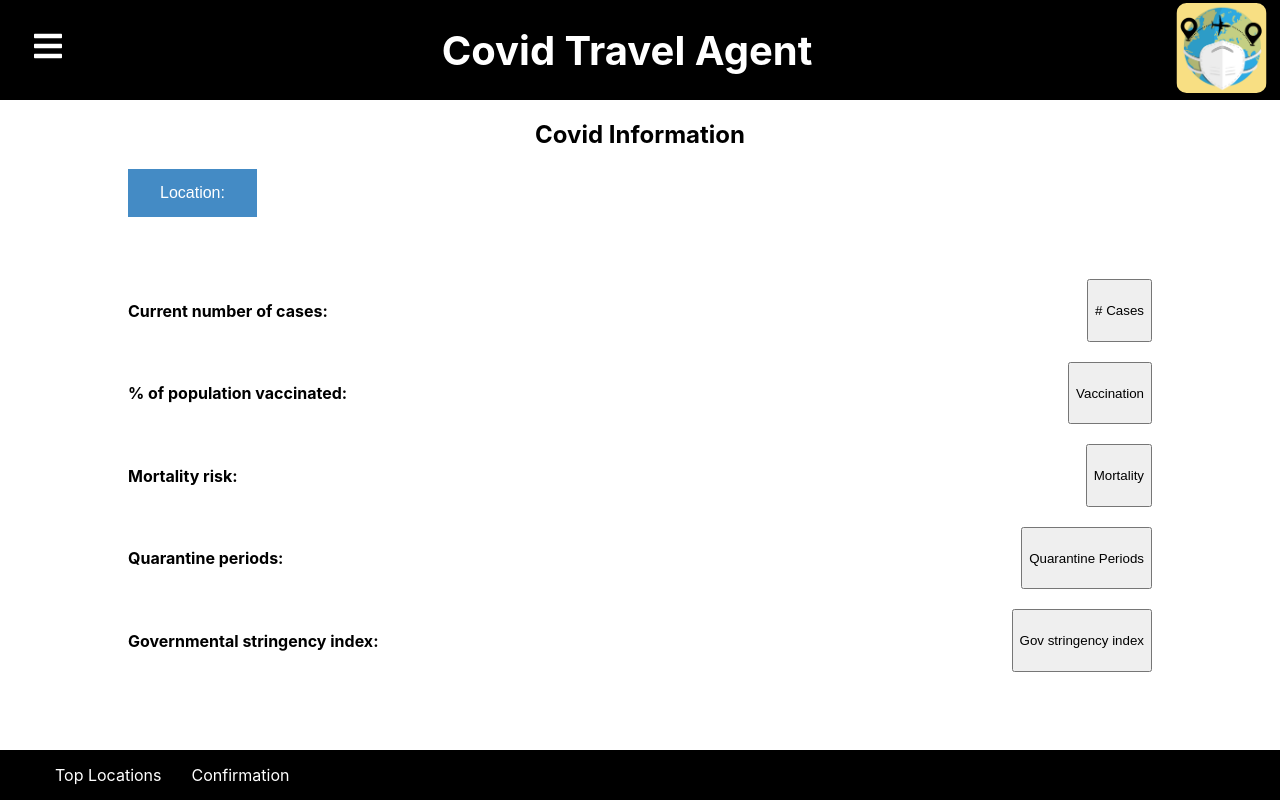
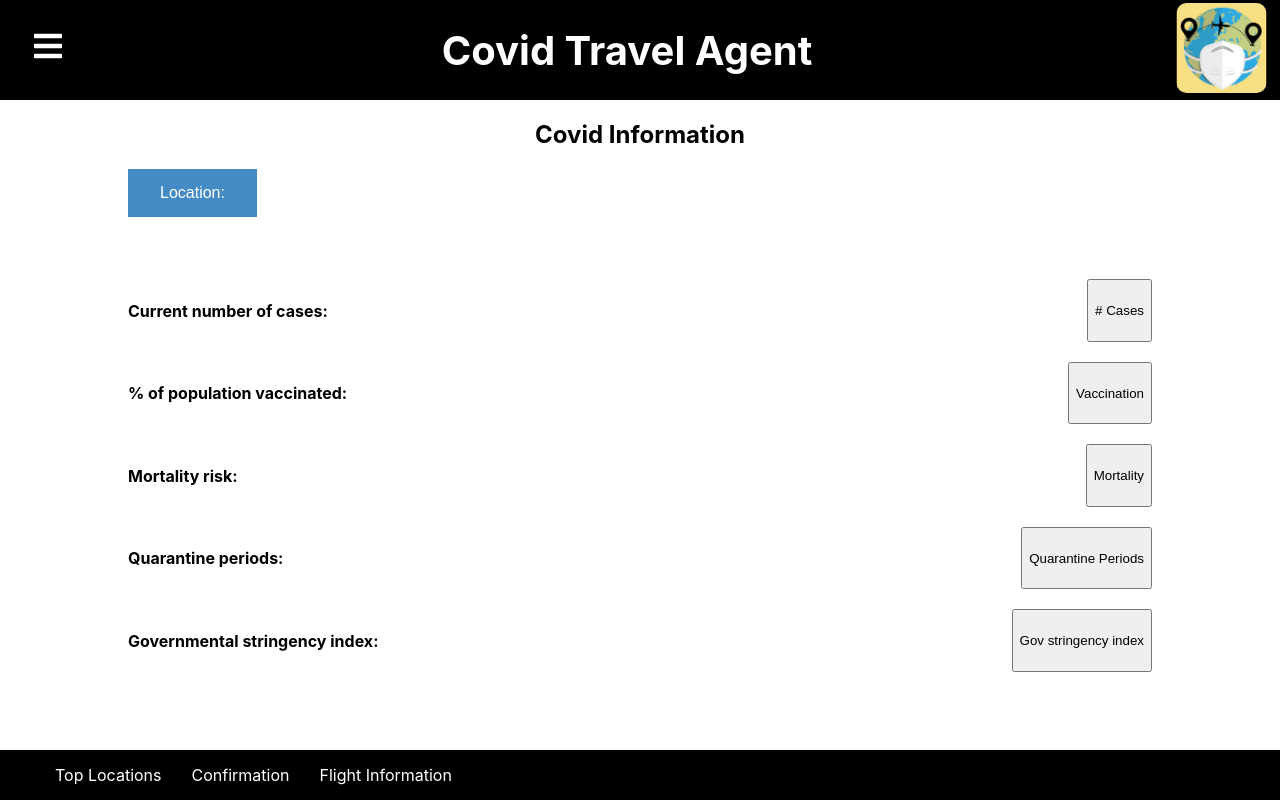
Before and after one commit to mayabackup/project-setup-team-tacoma-foreground, a React (Create React App) app in the folder front-end/: page /covid_info in a window 1280 px wide. Shown: the top 800 px of the page. Built offline with nearby package versions, Linux system fonts and the light colour scheme.

Commit message:
added button

```diff
--- a/front-end/src/covid_info.js
+++ b/front-end/src/covid_info.js
@@ -103,6 +103,7 @@ const CovidInfo = ({ props }) => {
                 <ul id="nav">
                     <li><a href="./top_locations">Top Locations</a></li>
                     <li><a href="./confirmation">Confirmation</a></li>
+                    <li><a href="./flight_info">Flight Information</a></li>
                 </ul>
             </div>
         </div>
```
